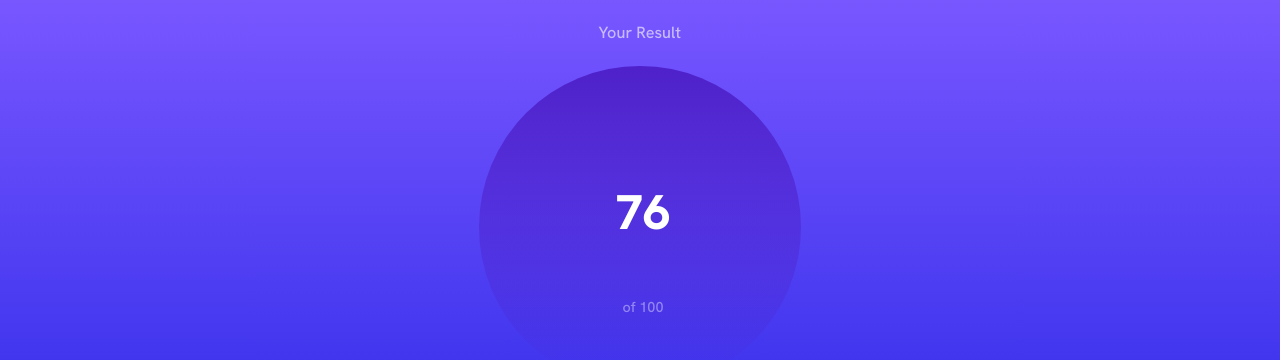
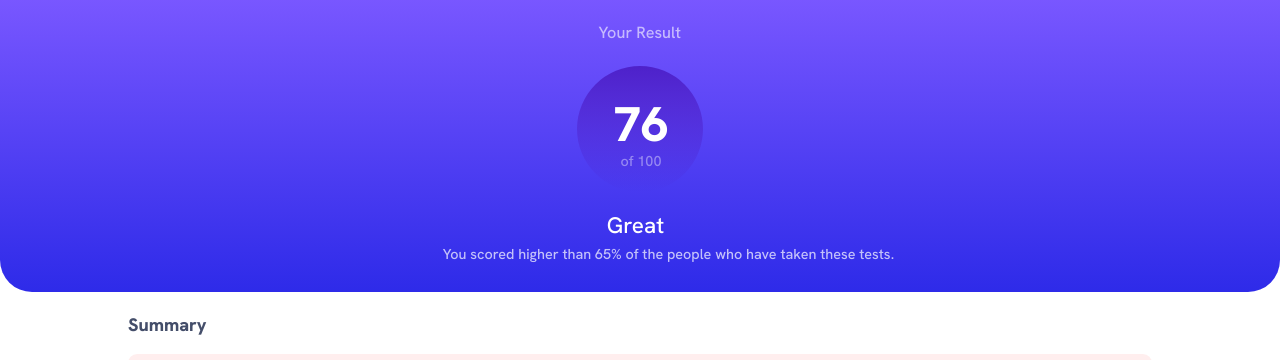
Before and after one commit to francoandreDev/frontend-mentor, a plain HTML site: page results-summary-components/index.html in a window 1280 px wide. Shown: the top 360 px of the page. Drawn offline with Linux system fonts and the light colour scheme.

Commit message:
results-summary-components done

```diff
--- a/results-summary-components/style.css
+++ b/results-summary-components/style.css
@@ -85,7 +85,7 @@ body * {
 .circle {
     border-radius: 50%;
     background-image: linear-gradient(to bottom, var(--circle-color-violet-blue), transparent);
-    width: calc(20% + 4em);
+    width: 7em;
     aspect-ratio: 1/1;
     position: relative;
 }
```
